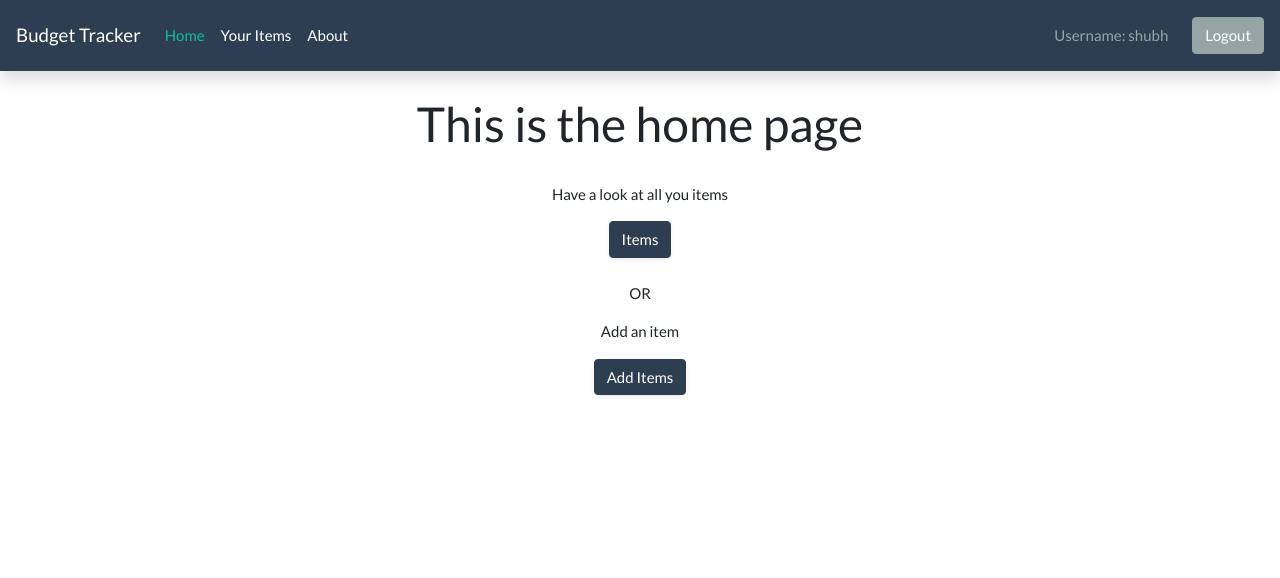
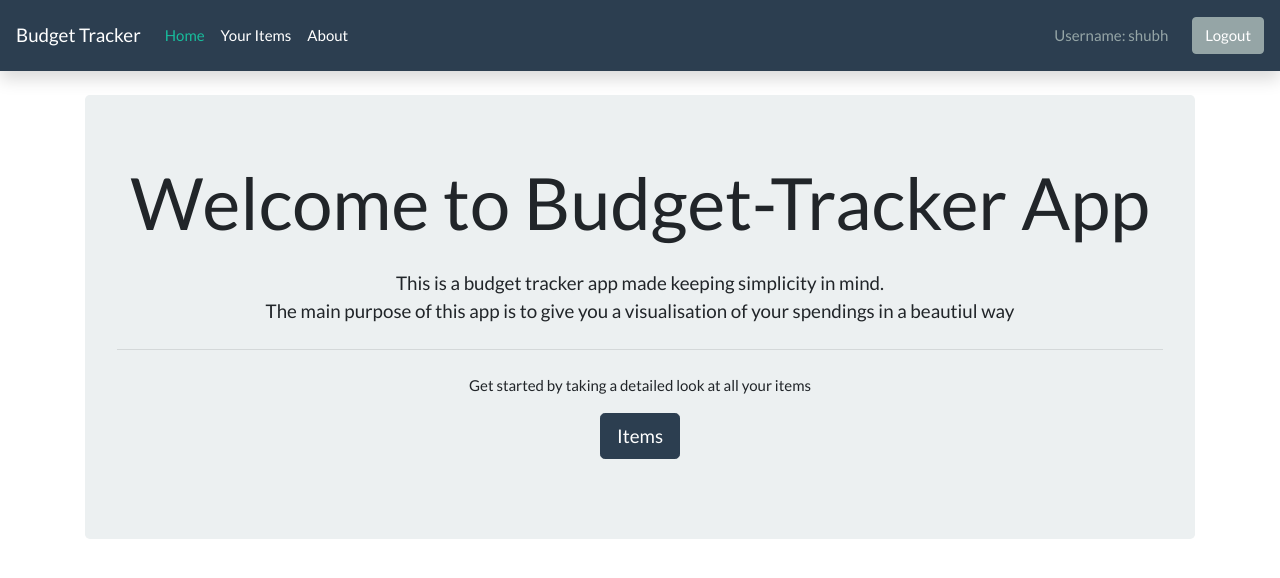
Before and after one commit to theshubhagrwl/budget-tracker-django, a Django app: page / in a window 1280 px wide. Shown: the top 578 px of the page. Run offline with Django 3.2, Linux system fonts and the light colour scheme; a user stored in the database is signed in; some libraries are stand-ins or nearby versions.

Commit message:
design improvements

```diff
--- a/budget_app/templates/budget_app/addItem.html
+++ b/budget_app/templates/budget_app/addItem.html
@@ -13,3 +13,8 @@
     <button type="submit" class="btn btn-primary shadow-sm">Add</button>
 </form>
 {% endblock %}
+
+
+{% block footer %}
+
+{%endblock%}
--- a/budget_app/templates/budget_app/base.html
+++ b/budget_app/templates/budget_app/base.html
@@ -43,7 +43,7 @@
     </style>
 </head>
 
-<body>
+<body style="flex: 1 0 auto; height: 100%;">
 
     <nav class="navbar navbar-expand-lg navbar-dark bg-primary shadow sm-3">
         <a class="navbar-brand" href="{% url 'home' %}">Budget Tracker</a>
@@ -87,10 +87,19 @@
     {% endblock %}
 
 
-    <!-- <div class="d-flex my-4 justify-content-center mx-auto"> -->
     <div class="container my-4">
         {% block content %} {% endblock %}
     </div>
+
+    {% block footer %}
+    <footer class="alert alert-dismissible alert-light py-3 my-0 mt-5 text-30"
+        style="flex-shrink: none;font-size: large;">
+        <div class="container text-center">
+            <small style="word-spacing: 5px;">Made with &#x2764; by <a
+                    href="https://www.instagram.com/theshubhagrwl/"><strong>Shubh</strong></a> </small>
+        </div>
+    </footer>
+    {% endblock %}
 
     <!-- Optional JavaScript -->
     <!-- jQuery first, then Popper.js, then Bootstrap JS -->
--- a/budget_app/templates/budget_app/deleteItem.html
+++ b/budget_app/templates/budget_app/deleteItem.html
@@ -12,3 +12,8 @@
     </a>
 </form>
 {% endblock %}
+
+
+{% block footer %}
+
+{%endblock%}
--- a/budget_app/templates/budget_app/home.html
+++ b/budget_app/templates/budget_app/home.html
@@ -2,34 +2,29 @@
 
 {% block content %}
 
-<div class="container text-center">
-    <h1>This is the home page</h1>
-    <br>
-
+<div class="jumbotron text-center">
+    <h1 class="display-3 mb-4">Welcome to Budget-Tracker App</h1>
+    <p class="lead">This is a budget tracker app made keeping simplicity in mind. <br>
+        The main purpose of this app is to give you a visualisation of your spendings in a beautiul way</p>
+    <hr class="my-4">
     {% if user.is_authenticated %}
+    <p>Get started by taking a detailed look at all your items</p>
+    <p class="lead">
+        <a class="btn btn-primary btn-lg" href="{% url 'items' %}" role="button"> Items </a>
+    </p>
+    {% else %}
+    <p class="lead">
+        <a class="btn btn-primary btn-lg" href="{% url 'loginuser' %}" role="button"> Login </a>
+    </p>
+    <p class="lead">
+        <a class="btn btn-primary btn-lg" href="{% url 'signupuser' %}" role="button"> Signup </a>
+    </p>
+    {% endif %}
+</div>
 
 
-    <p>Have a look at all you items</p>
-    <a href="{% url 'items' %}" style="color: white;">
-        <button class="btn btn-primary shadow-sm mb-4">
-            Items
-        </button>
-    </a>
-    <br>
-    <p>OR</p>
-    <p>Add an item</p>
-    <a href="{% url 'addItem' %}" style="color: white;">
-        <button class="btn btn-primary shadow-sm">
-            Add Items
-        </button>
-    </a>
+{% endblock %}
 
-    {% else %}
+{% block footer %}
 
-    <a href="{% url 'loginuser' %}"><button class="btn btn-primary shadow-sm" type="submit">Login</button></a>
-    <a href="{% url 'signupuser' %}"> <button class="btn btn-primary shadow-sm" type="submit">Signup</button> </a>
-
-</div>
-{% endif %}
-
-{% endblock %}
+{%endblock%}
--- a/budget_app/templates/budget_app/login.html
+++ b/budget_app/templates/budget_app/login.html
@@ -12,3 +12,9 @@
     <button type="submit" class="btn btn-primary shadow-sm">Login</button>
 </form>
 {% endblock %}
+
+
+
+{% block footer %}
+
+{%endblock%}
--- a/budget_app/templates/budget_app/signup.html
+++ b/budget_app/templates/budget_app/signup.html
@@ -16,3 +16,9 @@
     </div>
 </form>
 {% endblock %}
+
+
+
+{% block footer %}
+
+{%endblock%}
--- a/budget_app/templates/budget_app/updateItem.html
+++ b/budget_app/templates/budget_app/updateItem.html
@@ -13,3 +13,9 @@
     <button type="submit" class="btn btn-primary shadow-sm">Add</button>
 </form>
 {% endblock %}
+
+
+
+{% block footer %}
+
+{%endblock%}
```
Also changed, not shown: budget_app/templates/budget_app/about.html (+38 -2 lines), db.sqlite3.
